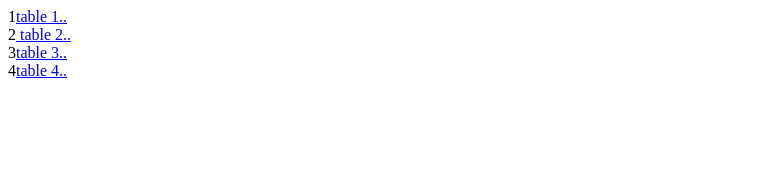
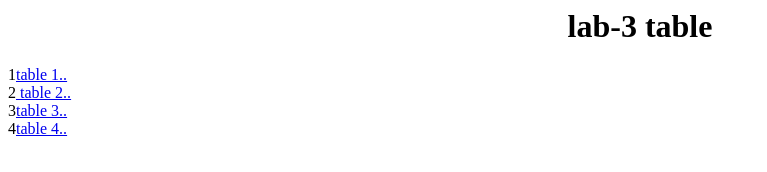
Before and after one commit to vidisha2946/HTML, a plain HTML site: page portfolio/lab-3main.html in a window 1280 px wide. Shown: the whole page, without its empty margins (0-767 px from the left). Drawn offline with Linux system fonts and the light colour scheme.

Commit message:
Update lab-3main.html

```diff
--- a/portfolio/lab-3main.html
+++ b/portfolio/lab-3main.html
@@ -2,6 +2,7 @@
     <head>
             <title>main page table</title>
     </head>
+    <h1 align="center"> lab-3 table </h1>
     <body>
         1<a href="lab-3(1).html" target="_blank">table 1..</a>
         <br>
```
